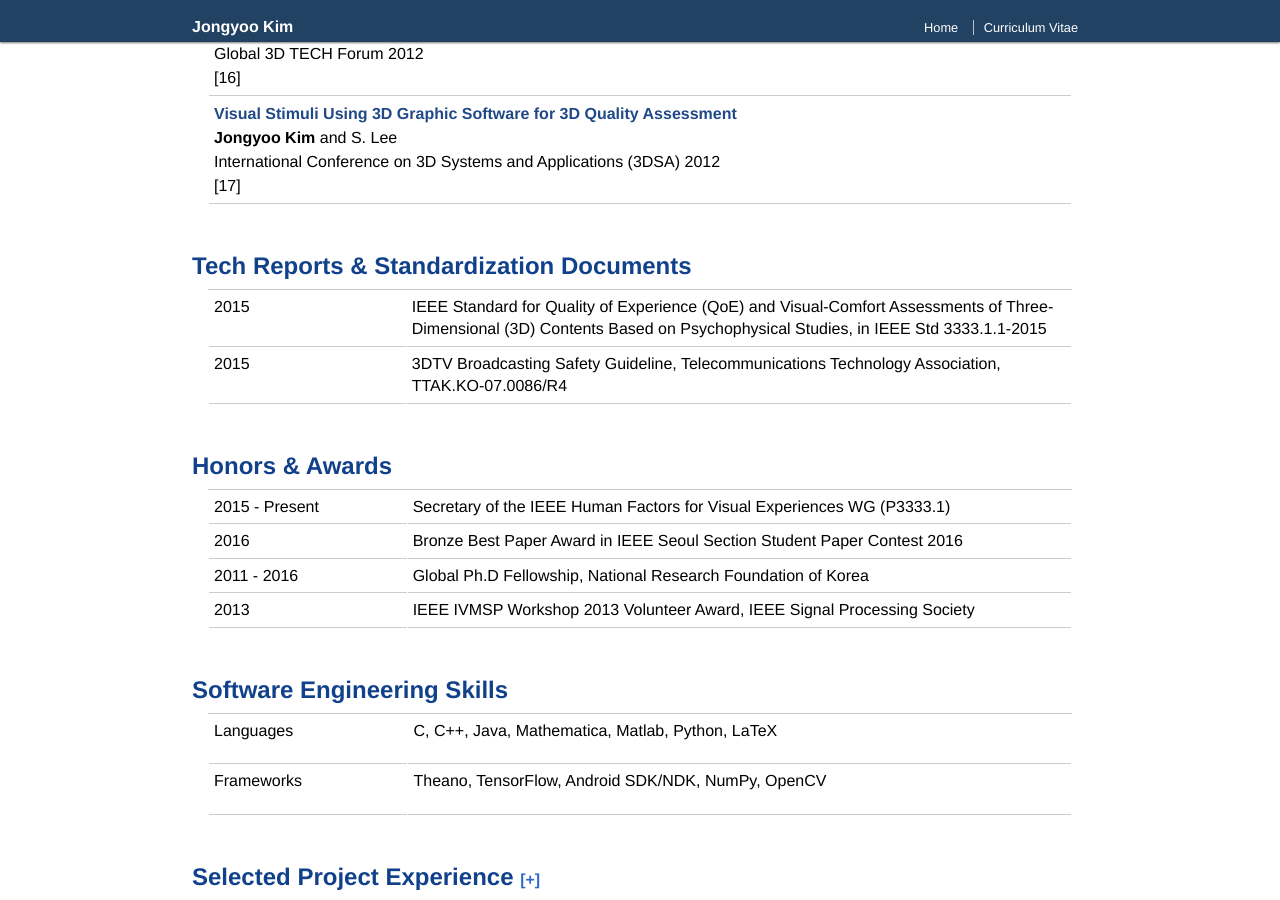
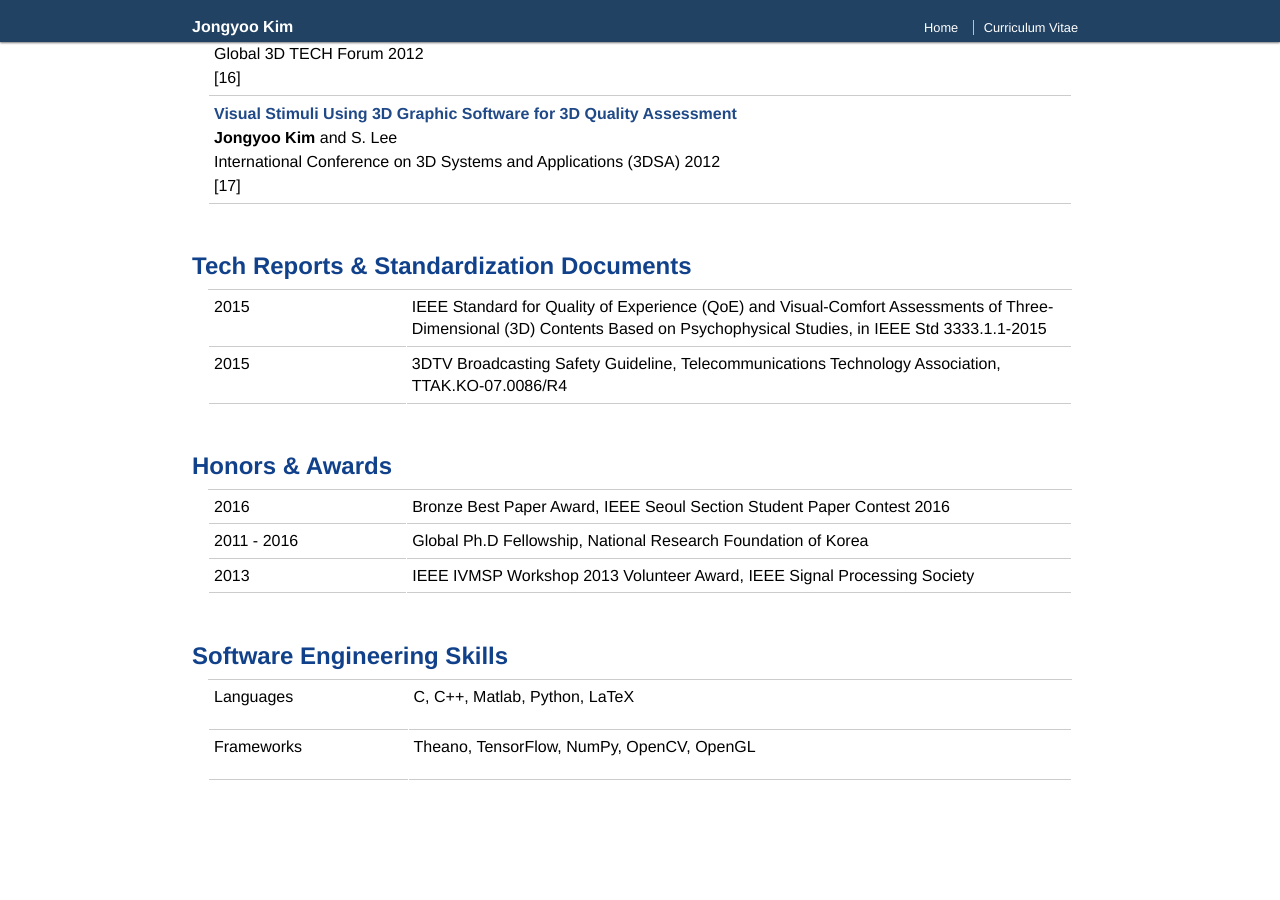
Before and after one commit to jongyookim/jykim.github.io, a Jekyll site: the page built from index.md, in a window 1280 px wide and 900 px high, scrolled down 3047 px. Built offline with Jekyll 4.4.1, drawn with Linux system fonts in a browser that asks for light colours; after the commit the page ends 3836 px from its top, so only the background shows below that.

Commit message:
update honors, skills

```diff
--- a/index.md
+++ b/index.md
@@ -495,23 +495,19 @@
 ## Honors & Awards
 <table class="two_col_table">
 <tr>
-  <th>2015 - Present</th>
+  <th>2016</th>
   <td>
-    Secretary of the IEEE Human Factors for Visual Experiences WG (P3333.1)
+    Bronze Best Paper Award, IEEE Seoul Section Student Paper Contest 2016
   </td>
 </tr>
-<tr>
-  <th>2016</th>
-  <td>
-    Bronze Best Paper Award in IEEE Seoul Section Student Paper Contest 2016
-  </td>
-</tr>
+
 <tr>
   <th>2011 - 2016</th>
   <td>
     Global Ph.D Fellowship, National Research Foundation of Korea
   </td>
 </tr>
+
 <tr>
   <th>2013</th>
   <td>
@@ -527,19 +523,19 @@
 <tr>
   <th>Languages</th>
   <td markdown="1">
-C, C++, Java, Mathematica, Matlab, Python, LaTeX
+C, C++, Matlab, Python, LaTeX
   </td>
 </tr>
 <tr>
   <th>Frameworks</th>
   <td markdown="1">
-Theano, TensorFlow, Android SDK/NDK, NumPy, OpenCV
+Theano, TensorFlow, NumPy, OpenCV, OpenGL
   </td>
 </tr>
 </table>
 
 
-<br>
+<!-- <br>
 <h2>Selected Project Experience
 <a href='javascript: none' onclick='toggle("proj_exp")'><font size="3">[+]</font></a><br>
 </h2>
@@ -684,4 +680,4 @@
 
 </table>
 
-</div>
+</div> -->
```
